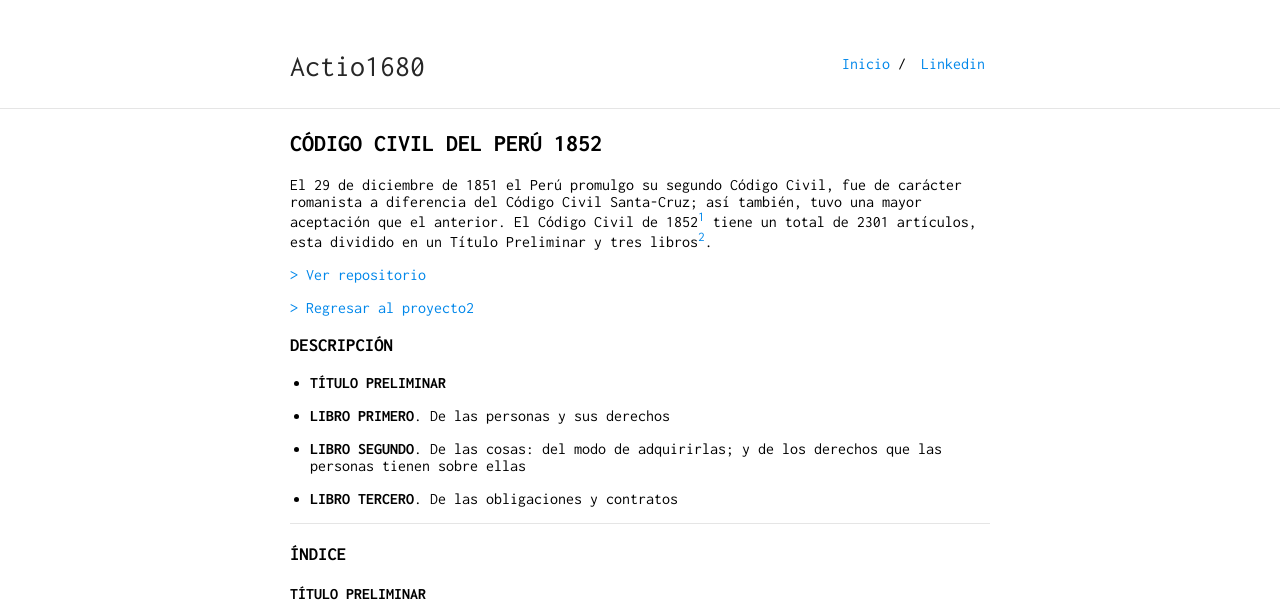
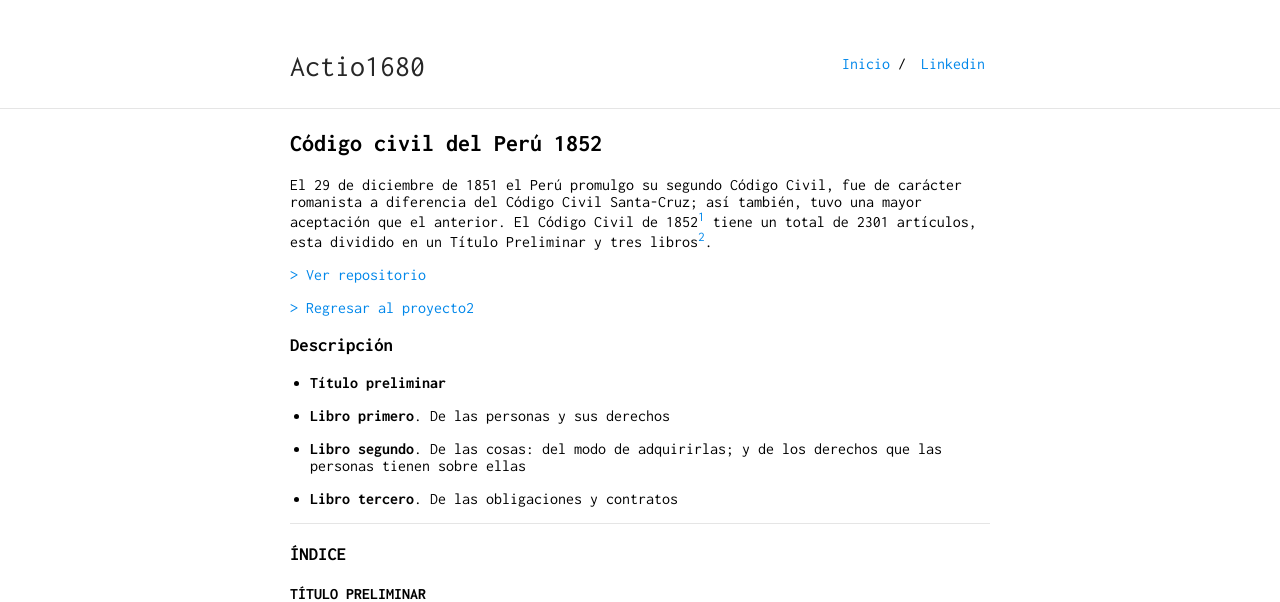
Before and after one commit to actio1680/actio1680.github.io, a Jekyll site: the page built from proyecto2/cc1852.md, in a window 1280 px wide and 900 px high. Shown: the top 602 px of the window. Built offline with Jekyll 4.4.1, drawn with Linux system fonts in a browser that asks for light colours; our own code applies the rules of GitHub Pages for plain Markdown files.

Commit message:
Update cc1852.md

```diff
--- a/proyecto2/cc1852.md
+++ b/proyecto2/cc1852.md
@@ -1,22 +1,22 @@
 ---
 layout: default
 ---
-## CÓDIGO CIVIL DEL PERÚ 1852
+## Código civil del Perú 1852
 El 29 de diciembre de 1851 el Perú promulgo su segundo Código Civil, fue de carácter romanista a diferencia del Código Civil Santa-Cruz; así también, tuvo una mayor aceptación que el anterior. El Código Civil de 1852[^1] tiene un total de 2301 artículos, esta dividido en un Título Preliminar y tres libros[^2].
 
 [> Ver repositorio](https://github.com/actio1680/Cuerpos-legales-Peru/tree/main/Codigo-Civil/1852)
 
 [> Regresar al proyecto2](https://actio1680.github.io/proyecto2/presentacion2)
 
-### DESCRIPCIÓN
+### Descripción
 
-- **TÍTULO PRELIMINAR**
+- **Título preliminar**
 
-- **LIBRO PRIMERO**. De las personas y sus derechos
+- **Libro primero**. De las personas y sus derechos
 
-- **LIBRO SEGUNDO**. De las cosas: del modo de adquirirlas; y de los derechos que las personas tienen sobre ellas
+- **Libro segundo**. De las cosas: del modo de adquirirlas; y de los derechos que las personas tienen sobre ellas
 
-- **LIBRO TERCERO**. De las obligaciones y contratos
+- **Libro tercero**. De las obligaciones y contratos
 
 ---
 ### ÍNDICE
```
